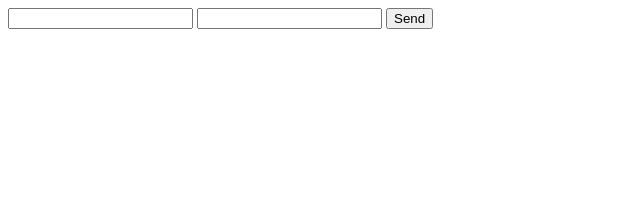
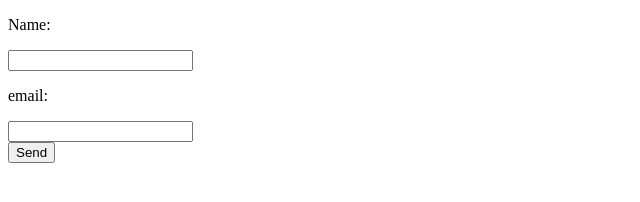
Before and after one commit to mingos3/form, a plain HTML site: page index.html in a window 1280 px wide. Shown: the whole page, without its empty margins (0-640 px from the left). Drawn offline with Linux system fonts and the light colour scheme.

Commit message:
Update index.html

```diff
--- a/index.html
+++ b/index.html
@@ -4,8 +4,8 @@
 
 <body>
 <form action="https://formspree.io/ramamatodomingo@gmail.com" method="POST">
-  <input type="text" name="name">
-  <input type="email" name="_replyto">
+  <p>Name: </p><input type="text" name="name"><br />
+  <p>email: </p><input type="email" name="_replyto"><br />
   <input type="submit" value="Send">
 </form>
 
```
